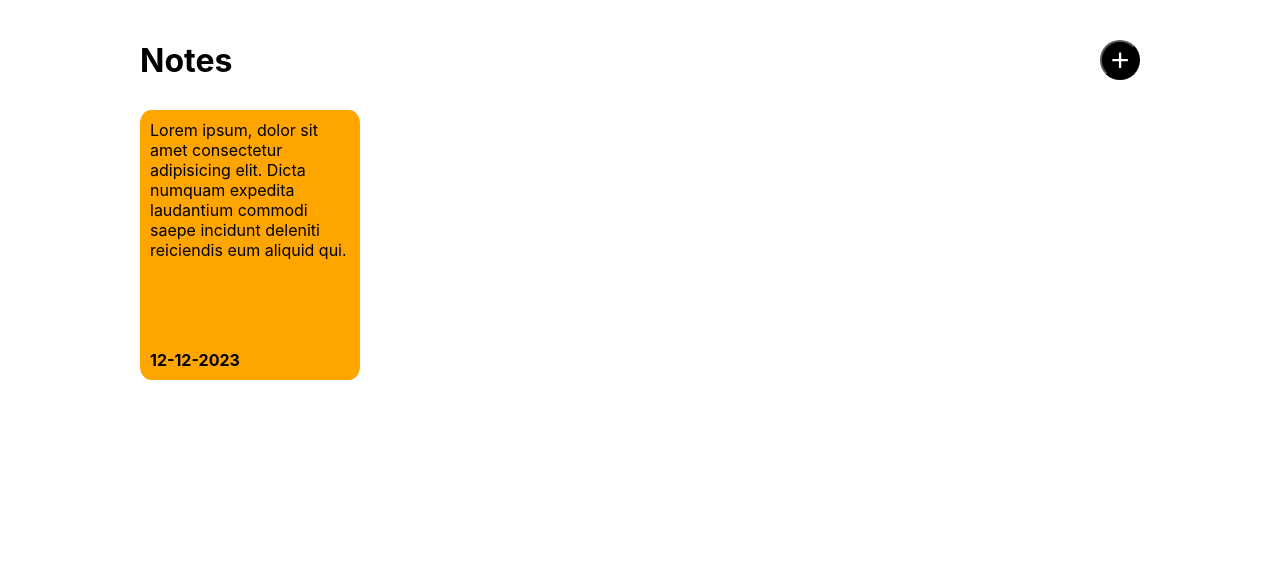
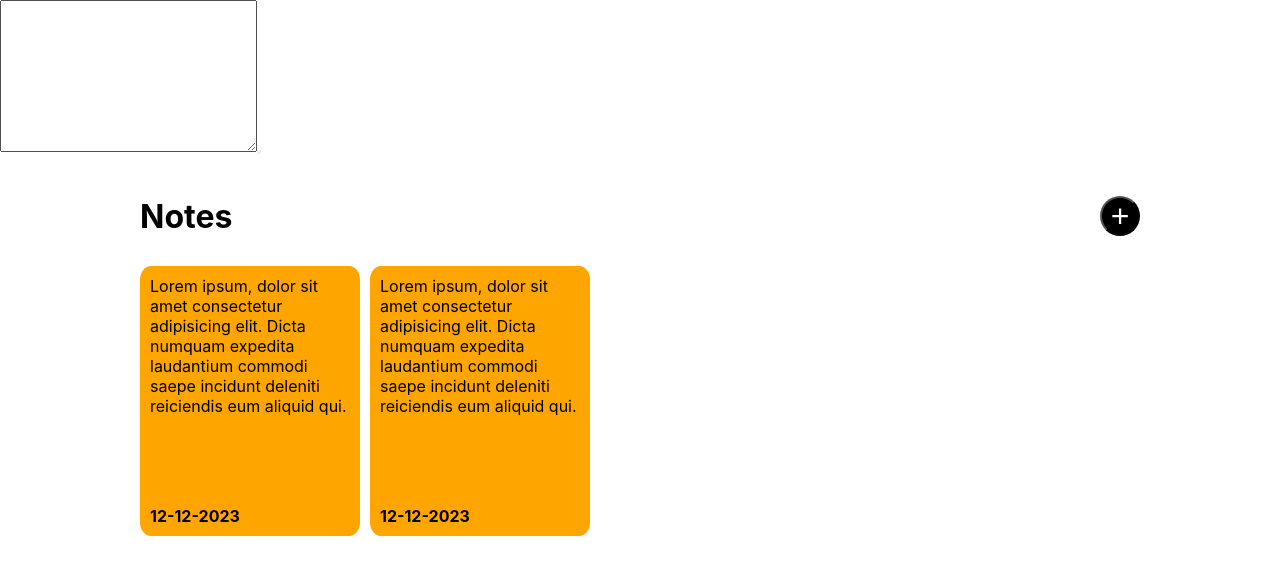
Before and after one commit to anselmleo/noteVite, a Vue app: page / in a window 1280 px wide. Shown: the top 574 px of the page. Built offline with nearby package versions, Linux system fonts and the light colour scheme.

Commit message:
add modal layout

```diff
--- a/src/App.vue
+++ b/src/App.vue
@@ -1,11 +1,19 @@
 <template>
   <main>
+    <div class="modal">
+      <textarea name="note" id="note" cols="30" rows="10"></textarea>
+      <button></button>
+    </div>
     <div class="container">
       <header>
         <h1>Notes</h1>
         <button>+</button>
       </header>
       <div class="cards-container">
+        <div class="card">
+          <p class="main-text">Lorem ipsum, dolor sit amet consectetur adipisicing elit. Dicta numquam expedita laudantium commodi saepe incidunt deleniti reiciendis eum aliquid qui.</p>
+          <p class="date">12-12-2023</p>
+        </div>
         <div class="card">
           <p class="main-text">Lorem ipsum, dolor sit amet consectetur adipisicing elit. Dicta numquam expedita laudantium commodi saepe incidunt deleniti reiciendis eum aliquid qui.</p>
           <p class="date">12-12-2023</p>
```
